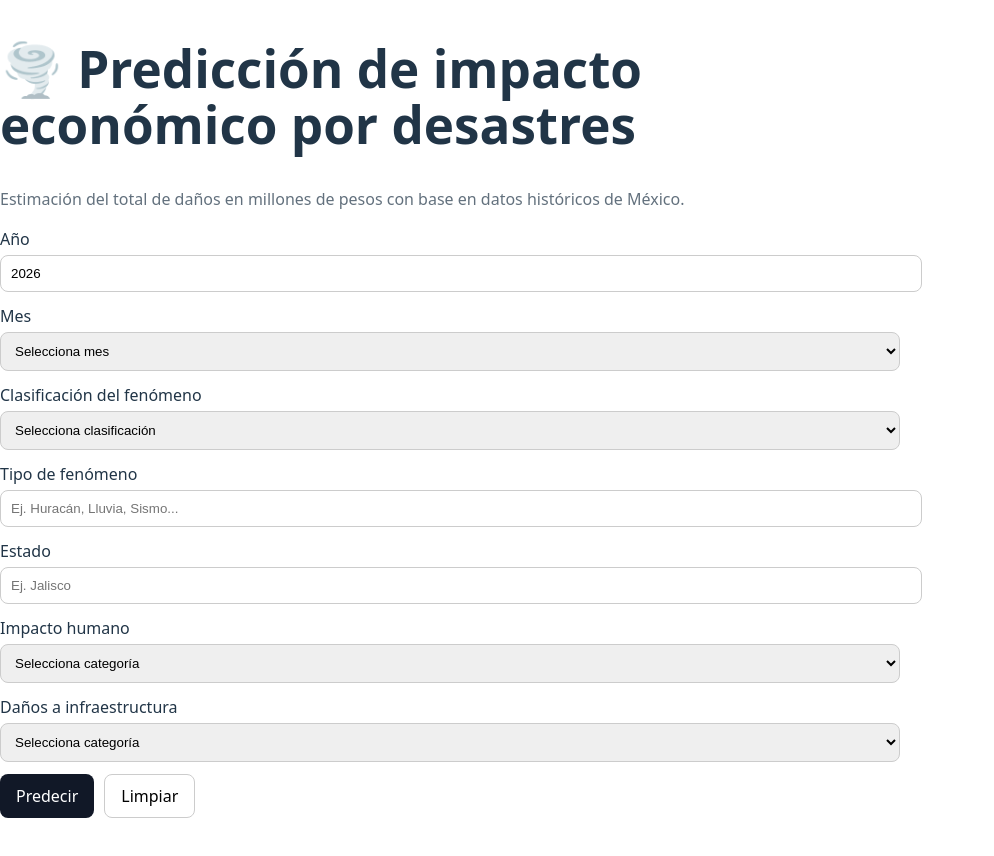
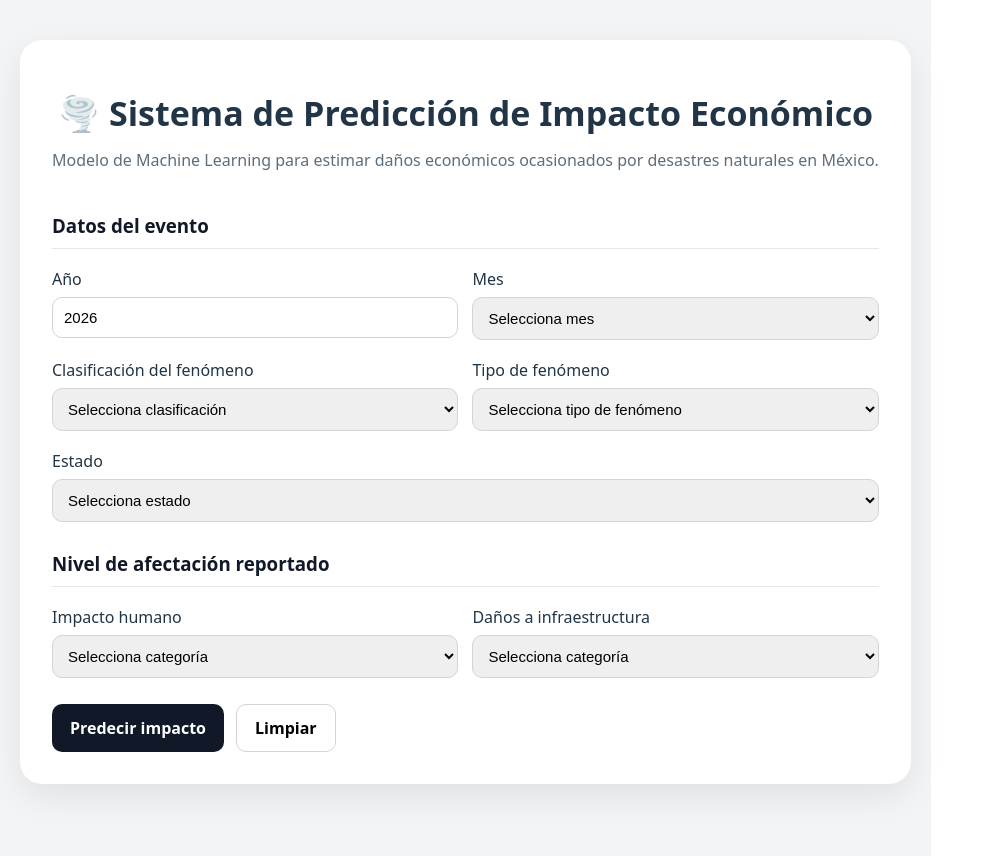
Before and after one commit to sacalvario/Desastres-naturales, a React app in the folder frontend/: page / in a window 1280 px wide. Shown: the top 856 px of the page, without its empty margins (0-994 px from the left). Built offline with nearby package versions, Linux system fonts and the light colour scheme; no server answers; the HTML template or start-up script is replaced by a standard one.

Commit message:
Mejorar interfaz de prediccion

```diff
--- a/frontend/src/App.jsx
+++ b/frontend/src/App.jsx
@@ -51,9 +51,6 @@ export default function App() {
       };
 
       const data = await predict(payload);
-
-      // El backend devuelve:
-      // { prediction: { "Total de daños (millones de pesos)": valor } }
       setPred(data.prediction);
     } catch (e) {
       setErr(e.message);
@@ -69,14 +66,66 @@ export default function App() {
     });
   };
 
+  const getNivelImpacto = (valor) => {
+    if (valor < 100) {
+      return { texto: "Bajo", color: "#22c55e" };
+    }
+
+    if (valor < 500) {
+      return { texto: "Medio", color: "#f59e0b" };
+    }
+
+    return { texto: "Alto", color: "#ef4444" };
+  };
+
+  const monto = pred?.["Total de daños (millones de pesos)"] || 0;
+  const nivel = getNivelImpacto(monto);
+
   return (
-    <div style={{ maxWidth: 900, margin: "40px auto", fontFamily: "system-ui" }}>
-      <h1>🌪️ Predicción de impacto económico por desastres</h1>
-      <p style={{ opacity: 0.7 }}>
-        Estimación del total de daños en millones de pesos con base en datos históricos de México.
+    <div
+      style={{
+        minHeight: "100vh",
+        background: "#f3f4f6",
+        padding: "40px 20px",
+        fontFamily: "system-ui, Arial",
+      }}
+    >
+      <div
+        style={{
+          maxWidth: 1000,
+          margin: "0 auto",
+          background: "#ffffff",
+          padding: 32,
+          borderRadius: 22,
+          boxShadow: "0 12px 35px rgba(0,0,0,0.08)",
+        }}
+      >
+        <h1
+          style={{
+            textAlign: "center",
+            marginBottom: 10,
+            fontSize: 34,
+          }}
+        >
+          🌪️ Sistema de Predicción de Impacto Económico
+        </h1>
+
+        <p
+          style={{
+            textAlign: "center",
+            opacity: 0.72,
+            marginBottom: 30,
+            fontSize: 16,
+          }}
+        >
+          Modelo de Machine Learning para estimar daños económicos ocasionados
+          por desastres naturales en México.
         </p>
 
-      <form onSubmit={onSubmit} style={{ display: "grid", gap: 12 }}>
+        <form onSubmit={onSubmit} style={{ display: "grid", gap: 18 }}>
+          <SectionTitle title="Datos del evento" />
+
+          <div style={gridStyle}>
             <label>
               Año
               <input
@@ -113,7 +162,9 @@ export default function App() {
                 <option value="12">Diciembre</option>
               </select>
             </label>
+          </div>
 
+          <div style={gridStyle}>
             <label>
               Clasificación del fenómeno
               <select
@@ -131,28 +182,75 @@ export default function App() {
 
             <label>
               Tipo de fenómeno
-          <input
+              <select
                 name="Tipo_de_fenómeno"
                 value={form.Tipo_de_fenómeno}
                 onChange={onChange}
-            placeholder="Ej. Huracán, Lluvia, Sismo..."
                 required
                 style={inputStyle}
-          />
+              >
+                <option value="">Selecciona tipo de fenómeno</option>
+                <option value="Sequía">Sequía</option>
+                <option value="Actividad Volcánica">Actividad Volcánica</option>
+                <option value="Ciclones">Ciclones</option>
+                <option value="Frío Extremo">Frío Extremo</option>
+                <option value="Lluvias e Inundaciones">Lluvias e Inundaciones</option>
+                <option value="Sismos">Sismos</option>
+                <option value="Viento Extremo">Viento Extremo</option>
+                <option value="Calor Extremo">Calor Extremo</option>
+                <option value="Movimientos de Masa">Movimientos de Masa</option>
+              </select>
             </label>
+          </div>
 
           <label>
             Estado
-          <input
+            <select
               name="Estado"
               value={form.Estado}
               onChange={onChange}
-            placeholder="Ej. Jalisco"
               required
               style={inputStyle}
-          />
+            >
+              <option value="">Selecciona estado</option>
+              <option value="Aguascalientes">Aguascalientes</option>
+              <option value="Baja California">Baja California</option>
+              <option value="Baja California Sur">Baja California Sur</option>
+              <option value="Campeche">Campeche</option>
+              <option value="Chiapas">Chiapas</option>
+              <option value="Chihuahua">Chihuahua</option>
+              <option value="Ciudad de México">Ciudad de México</option>
+              <option value="Coahuila">Coahuila</option>
+              <option value="Colima">Colima</option>
+              <option value="Durango">Durango</option>
+              <option value="Estado de México">Estado de México</option>
+              <option value="Guanajuato">Guanajuato</option>
+              <option value="Guerrero">Guerrero</option>
+              <option value="Hidalgo">Hidalgo</option>
+              <option value="Jalisco">Jalisco</option>
+              <option value="Michoacán">Michoacán</option>
+              <option value="Morelos">Morelos</option>
+              <option value="Nayarit">Nayarit</option>
+              <option value="Nuevo León">Nuevo León</option>
+              <option value="Oaxaca">Oaxaca</option>
+              <option value="Puebla">Puebla</option>
+              <option value="Querétaro">Querétaro</option>
+              <option value="Quintana Roo">Quintana Roo</option>
+              <option value="San Luis Potosí">San Luis Potosí</option>
+              <option value="Sinaloa">Sinaloa</option>
+              <option value="Sonora">Sonora</option>
+              <option value="Tabasco">Tabasco</option>
+              <option value="Tamaulipas">Tamaulipas</option>
+              <option value="Tlaxcala">Tlaxcala</option>
+              <option value="Veracruz">Veracruz</option>
+              <option value="Yucatán">Yucatán</option>
+              <option value="Zacatecas">Zacatecas</option>
+            </select>
           </label>
 
+          <SectionTitle title="Nivel de afectación reportado" />
+
+          <div style={gridStyle}>
             <label>
               Impacto humano
               <select
@@ -188,75 +286,140 @@ export default function App() {
                 <option value="5">5 - Muy alto</option>
               </select>
             </label>
+          </div>
 
-        <div style={{ display: "flex", gap: 10 }}>
-          <button type="submit" style={buttonStyle}>
-            {loading ? "Calculando..." : "Predecir"}
+          <div style={{ display: "flex", gap: 12, marginTop: 8 }}>
+            <button type="submit" style={buttonStyle} disabled={loading}>
+              {loading ? "Calculando..." : "Predecir impacto"}
             </button>
+
             <button type="button" onClick={limpiar} style={buttonSecondaryStyle}>
               Limpiar
             </button>
           </div>
         </form>
 
-      {err && <p style={{ color: "red", marginTop: 14 }}>❌ {err}</p>}
+        {err && (
+          <p style={{ color: "#dc2626", marginTop: 18, fontWeight: 600 }}>
+            ❌ {err}
+          </p>
+        )}
 
         {pred && (
-        <div style={{ marginTop: 24 }}>
-          <h2>Resultado estimado</h2>
+          <div style={{ marginTop: 34 }}>
+            <h2 style={{ marginBottom: 14 }}>Resultado estimado</h2>
 
-          <Card
-            title="Total de daños estimado"
-            value={`${fmt(pred["Total de daños (millones de pesos)"])} millones de pesos`}
+            <div
+              style={{
+                padding: 24,
+                borderRadius: 18,
+                border: "1px solid #e5e7eb",
+                background: "#fafafa",
+              }}
+            >
+              <p style={{ margin: 0, opacity: 0.7 }}>
+                Total de daños estimado
+              </p>
+
+              <div
+                style={{
+                  fontSize: 36,
+                  fontWeight: 800,
+                  marginTop: 6,
+                }}
+              >
+                ${fmt(monto)} millones de pesos
+              </div>
+
+              <div
+                style={{
+                  marginTop: 12,
+                  color: nivel.color,
+                  fontWeight: "bold",
+                  fontSize: 20,
+                }}
+              >
+                Impacto {nivel.texto}
+              </div>
+
+              <div
+                style={{
+                  width: "100%",
+                  height: 18,
+                  background: "#e5e7eb",
+                  borderRadius: 20,
+                  overflow: "hidden",
+                  marginTop: 16,
+                }}
+              >
+                <div
+                  style={{
+                    width: `${Math.min((monto / 2000) * 100, 100)}%`,
+                    height: "100%",
+                    background: nivel.color,
+                    transition: "width 0.4s ease",
+                  }}
                 />
+              </div>
+            </div>
 
-          <p style={{ marginTop: 10, fontSize: 12, opacity: 0.6 }}>
-            * Estimación basada en modelos estadísticos. Puede variar según condiciones reales.
+            <p style={{ marginTop: 12, fontSize: 12, opacity: 0.6 }}>
+              * Estimación basada en modelos estadísticos. Puede variar según
+              condiciones reales y calidad de los datos reportados.
             </p>
           </div>
         )}
       </div>
-  );
-}
-
-function Card({ title, value }) {
-  return (
-    <div
-      style={{
-        padding: 18,
-        border: "1px solid #ddd",
-        borderRadius: 12,
-        background: "#fafafa",
-        marginTop: 10,
-      }}
-    >
-      <b>{title}</b>
-      <div style={{ fontSize: 24, marginTop: 8 }}>{value}</div>
     </div>
   );
 }
 
+function SectionTitle({ title }) {
+  return (
+    <h3
+      style={{
+        margin: "10px 0 0",
+        paddingBottom: 8,
+        borderBottom: "1px solid #e5e7eb",
+        color: "#111827",
+      }}
+    >
+      {title}
+    </h3>
+  );
+}
+
+const gridStyle = {
+  display: "grid",
+  gridTemplateColumns: "repeat(auto-fit, minmax(250px, 1fr))",
+  gap: 14,
+};
+
 const inputStyle = {
   width: "100%",
-  padding: 10,
-  marginTop: 4,
-  border: "1px solid #ccc",
-  borderRadius: 8,
+  padding: 11,
+  marginTop: 6,
+  border: "1px solid #d1d5db",
+  borderRadius: 10,
+  fontSize: 15,
+  boxSizing: "border-box",
 };
 
 const buttonStyle = {
-  padding: "10px 16px",
+  padding: "12px 18px",
   border: "none",
-  borderRadius: 8,
+  borderRadius: 10,
   cursor: "pointer",
   background: "#111827",
   color: "white",
+  fontWeight: 700,
 };
 
 const buttonSecondaryStyle = {
-  padding: "10px 16px",
-  border: "1px solid #ccc",
-  borderRadius: 8,
+  padding: "12px 18px",
+  border: "1px solid #d1d5db",
+  borderRadius: 10,
   cursor: "pointer",
   background: "white",
+  fontWeight: 700,
 };
```
Also changed, not shown: 1 other file (tests, documents, lock files or other folders). Lines whose indentation alone changed are shown as unchanged.
